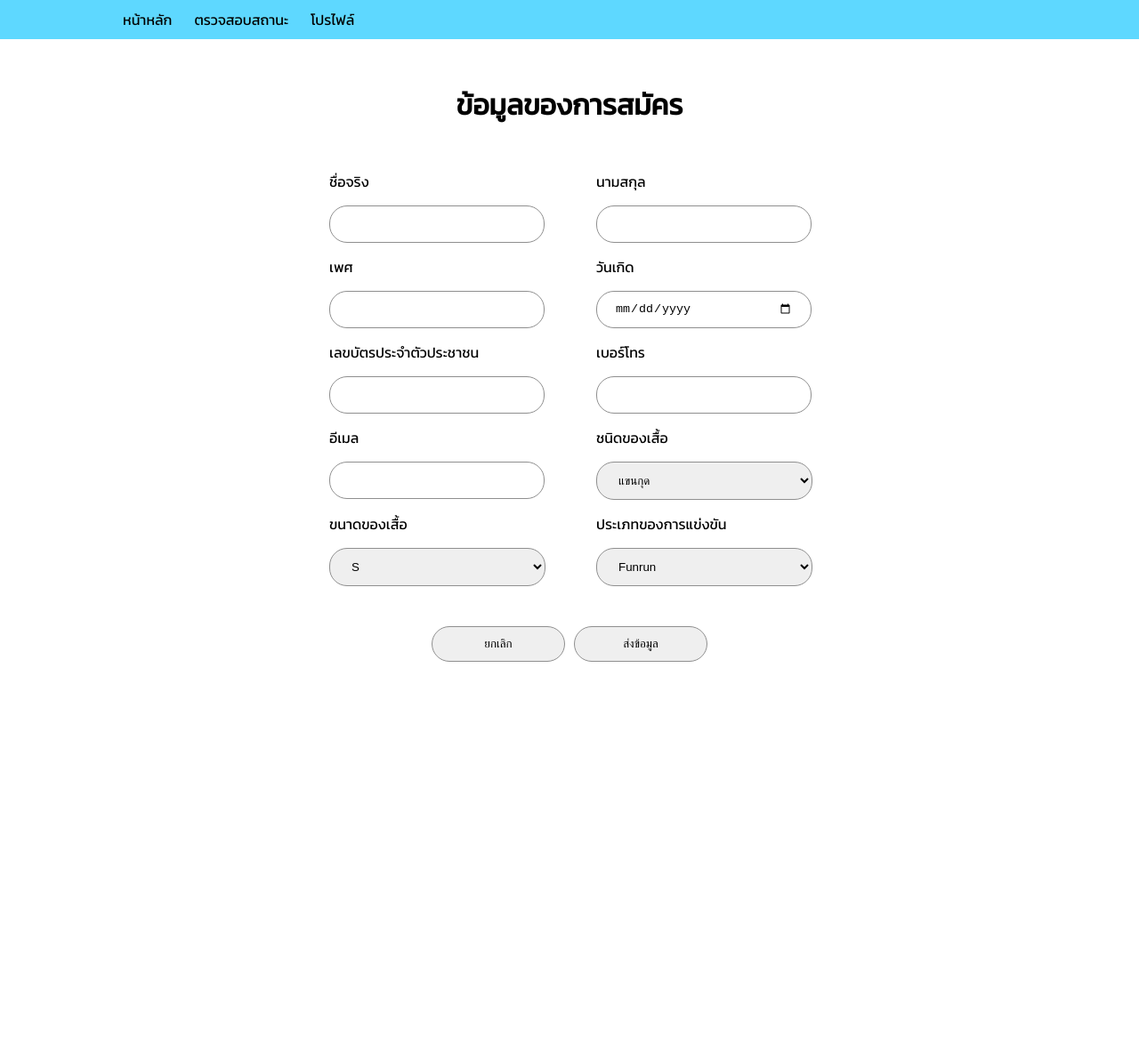
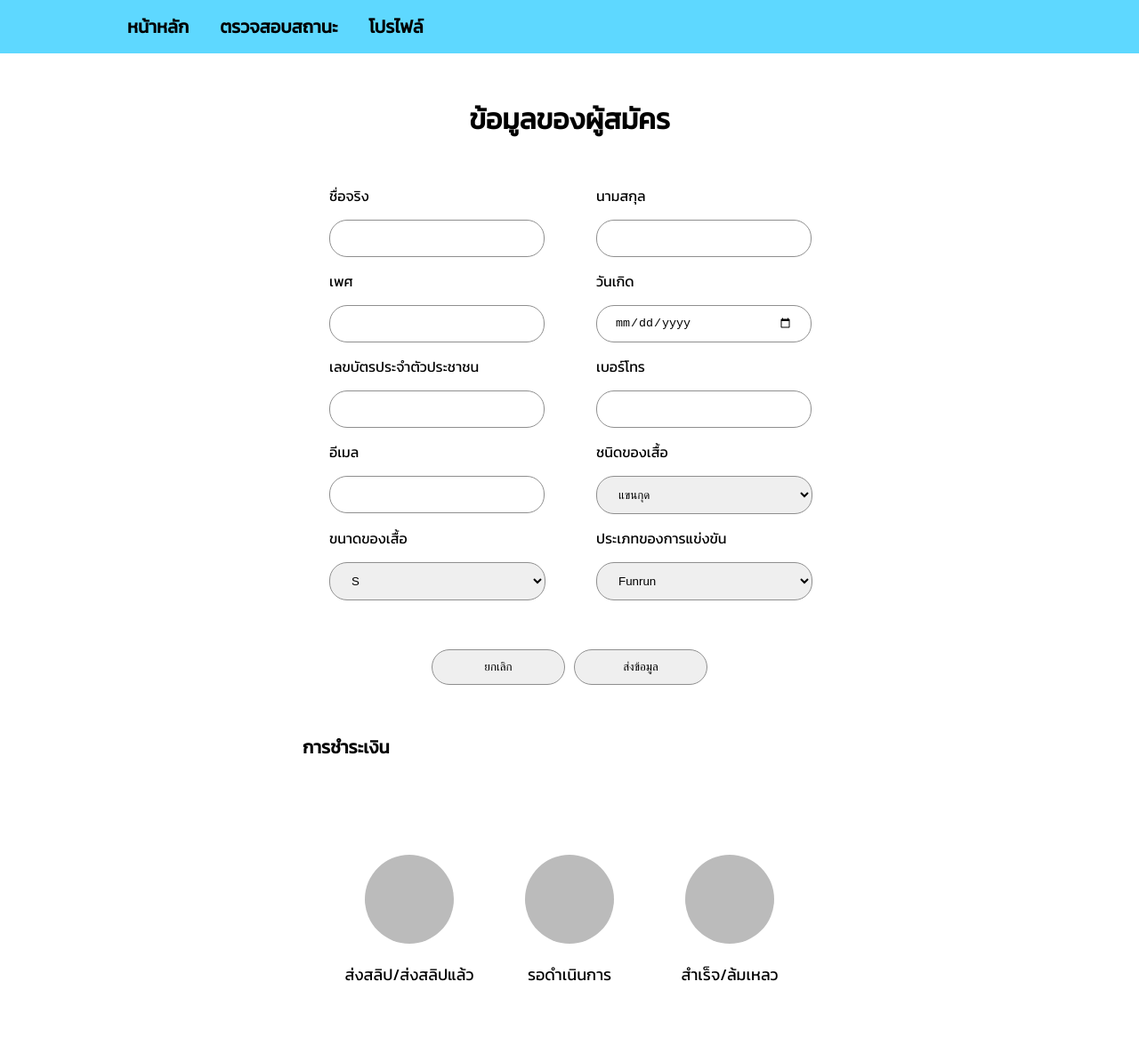
Before and after one commit to Modelerconso/ReRun, a plain HTML site: page registerEvent/registerEvent.html in a window 1280 px wide. Shown: the whole page at 89% size. Before the commit the page ends 800 px from the top, so only its background shows below. Drawn offline with Linux system fonts and the light colour scheme.

Commit message:
Update register page (payment)

```diff
--- a/login/login.css
+++ b/login/login.css
@@ -12,19 +12,28 @@ body {
     font-family: 'kanit';
 }
 
+/* Menu */
+.header {
+    display: flex;
+    background-color: #5ED8FF;
+    height: 60px;
+}
+
 .menu {
     display: flex;
-    float: right;
 }
 
 .menu a {
     text-decoration: none;
-    padding: 10px;
+    padding: 15px;
     list-style-type: none;
     margin-right: 5px;
     color: black;
+    font-size: 20px;
+    font-weight: bold;
 }
 
+/* contrain */
 .contrain {
     width: 100%;
     max-width: 1024px;
@@ -32,12 +41,7 @@ body {
     margin-right: auto;
 }
 
-.header {
-    display: flex;
-    height: 44px;
-    background-color: #5ED8FF;
-}
-
+/* Header form */
 .header .contrain{
    margin: auto;
 }
@@ -46,6 +50,7 @@ body {
     font-weight: bold;
  }
 
+ /* Body login */
 .section .contrain {
     display: flex;
     align-items: center;
--- a/registerEvent/registerEvent.css
+++ b/registerEvent/registerEvent.css
@@ -1,3 +1,4 @@
+/* All register page */
 @font-face {
     font-family: 'kanit';
     src: url('../Kanit/Kanit-Regular.ttf');
@@ -12,6 +13,7 @@ body {
     font-family: 'kanit';
 }
 
+/* Size contrain */
 .contrain {
     width: 100%;
     max-width: 1024px;
@@ -19,10 +21,11 @@ body {
     margin-right: auto;
 }
 
+/* Menu */
 .header {
     display: flex;
     background-color: #5ED8FF;
-
+    height: 60px;
 }
 
 .menu {
@@ -31,12 +34,15 @@ body {
 
 .menu a {
     text-decoration: none;
-    padding: 10px;
+    padding: 15px;
     list-style-type: none;
     margin-right: 5px;
     color: black;
+    font-size: 20px;
+    font-weight: bold;
 }
 
+/* Header form */
 h2 {
     text-align: center;
     font-size: 32px;
@@ -48,6 +54,7 @@ h2 {
     padding-bottom: 30px;
 }
 
+/* Form */
 .form {
     display: grid;
     justify-content: center;
@@ -66,13 +73,6 @@ h2 {
 
 .form label {
     padding-right: 20px;
-}
-
-button {
-    width: 150px;
-    height: 40px;
-    border: 1px solid #8f8f8f;
-    border-radius: 20px;
 }
 
 /* box input */
@@ -101,10 +101,18 @@ select {
     margin-bottom: 15px;
 }
 
+/* Button submit and cancel */
+button {
+    width: 150px;
+    height: 40px;
+    border: 1px solid #8f8f8f;
+    border-radius: 20px;
+}
+
 .box-button {
     display: flex;
     justify-content: center;
-    margin-top: 30px;
+    margin-top: 40px;
     margin-bottom: 25px;
 }
 
@@ -115,3 +123,57 @@ select {
 .submit {
     margin-left: 5px;
 }
+
+/* Status payment */
+.status-payment {
+    display: grid;
+    justify-content: center;
+    grid-template-columns: repeat(1,600px);
+}
+
+.header-payment {
+    margin-top: 30px;
+    margin-bottom: 30px;
+}
+
+.header-payment label {
+    font-size: 20px;
+    font-weight: bold;
+}
+
+.detail-payment {
+    display: grid;
+    grid-template-columns: repeat(1,600px);
+    justify-content: center;
+    align-items: center;
+    width: 600px;
+    height: 300px;
+}
+
+.line-step {
+    width: 600px;
+    height: 2px;
+    border: 1px solid rgb(128, 128, 128);
+    background-color: rgb(128, 128, 128);
+}
+
+.circles {
+    display: flex;
+    justify-content: center;
+    align-items: center;
+}
+
+.circle {
+    height: 100px;
+    width: 100px;
+    background-color: #bbb;
+    border-radius: 50%;
+    display: inline-block;
+    margin: 0px 40px 0px 40px;
+}
+
+.detail {
+    margin-top: 15px;
+    text-align: center;
+    font-size: 18px;
+}
--- a/registerEvent/registerEvent.html
+++ b/registerEvent/registerEvent.html
@@ -21,7 +21,7 @@
     <div class="section">
         <div class="contrain">
             <div class="header-section">
-                <h2>ข้อมูลของการสมัคร</h2>
+                <h2>ข้อมูลของผู้สมัคร</h2>
             </div>
             <!-- form register run -->
             <div class="form">
@@ -117,16 +117,28 @@
                 </div>
             </div>
 
-
-             <!-- status payment -->
-            <!-- <div class="status-payment">
-                 <div class="header-payment">
-                    <label>สถานะการชำระเงิน</label>
+            <!-- status payment -->
+            <div class="status-payment">
+                <div class="header-payment">
+                    <label>การชำระเงิน</label>
                 </div>
-                <div class="content-payment">
-
+                <div class="detail-payment">
+                    <div class="circles">
+                        <div class="send-slip">
+                            <div class="circle"></div>
+                            <div class="detail">ส่งสลิป/ส่งสลิปแล้ว</div>
+                        </div>
+                        <div class="waiting">
+                            <div class="circle"></div>
+                            <div class="detail">รอดำเนินการ</div>
+                        </div>
+                        <div class="complete">
+                            <div class="circle"></div>
+                            <div class="detail">สำเร็จ/ล้มเหลว</div>
+                        </div>
+                    </div>
                 </div>
-            </div> -->
+            </div>
 
         </div>
     </div>
```
